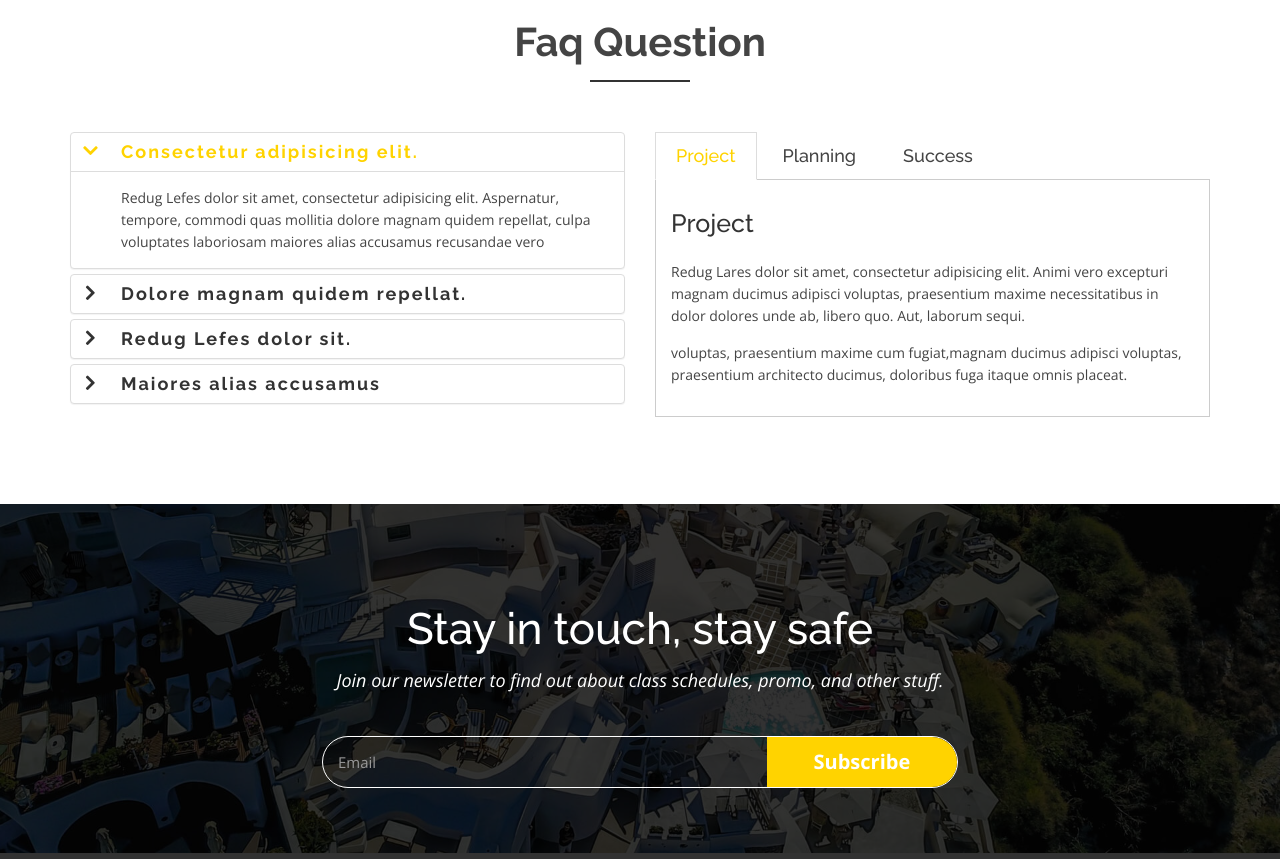
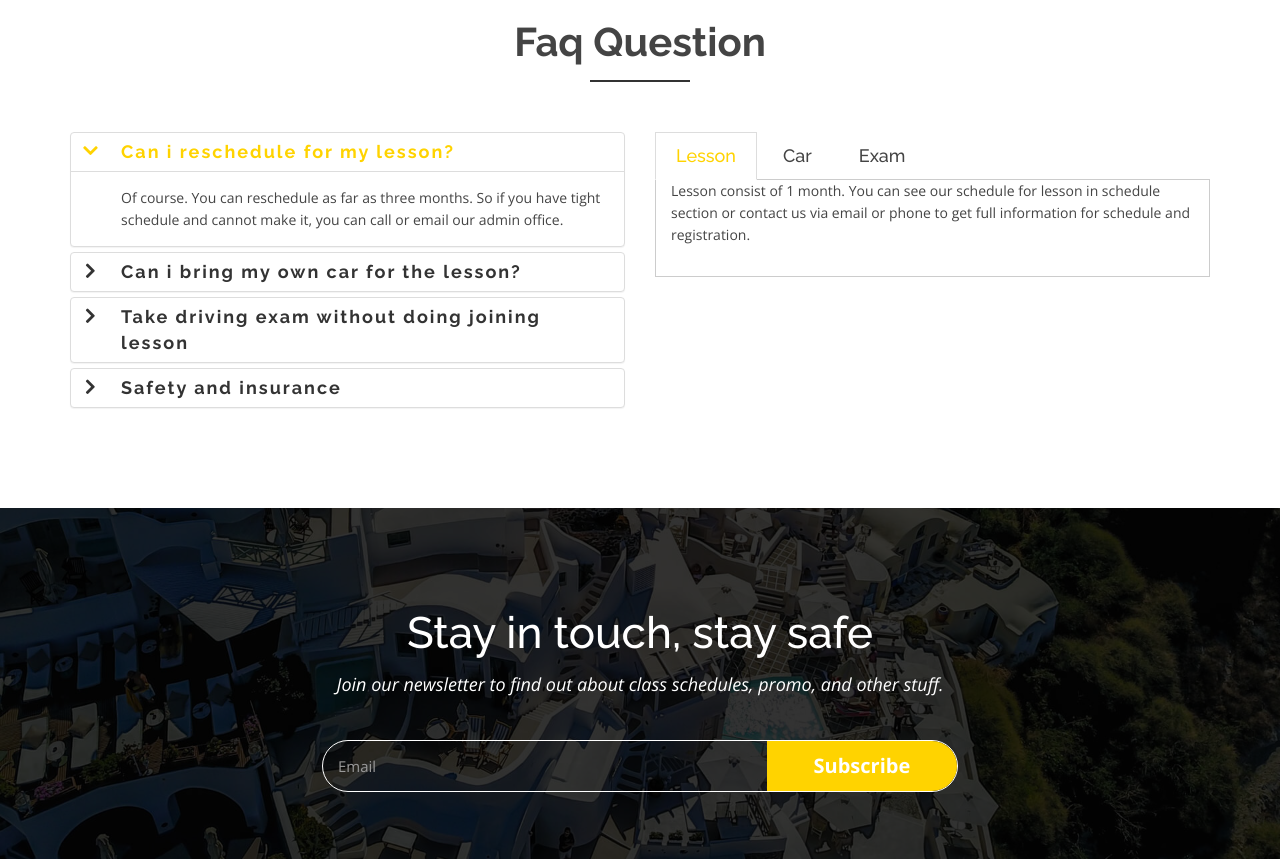
Before and after one commit to tsabitg23/bits_driving_school, a plain HTML site: page index.html in a window 1280 px wide. Shown: the part 2280-3139 px from the top of the page. Drawn offline with nearby package versions, Linux system fonts and the light colour scheme.

Commit message:
fix: FAQ

```diff
--- a/index.html
+++ b/index.html
@@ -394,14 +394,14 @@
                 <div class="panel-heading">
                   <h4 class="check-title">
 											<a data-toggle="collapse" class="active" data-parent="#accordion" href="#check1">
-                                                <span class="acc-icons"></span>Consectetur adipisicing elit.
+                                                <span class="acc-icons"></span>Can i reschedule for my lesson?
 											</a>
 										</h4>
                 </div>
                 <div id="check1" class="panel-collapse collapse in">
                   <div class="panel-body">
                     <p>
-                      Redug Lefes dolor sit amet, consectetur adipisicing elit. Aspernatur, tempore, commodi quas mollitia dolore magnam quidem repellat, culpa voluptates laboriosam maiores alias accusamus recusandae vero
+                      Of course. You can reschedule as far as three months. So if you have tight schedule and cannot make it, you can call or email our admin office.
                     </p>
                   </div>
                 </div>
@@ -412,14 +412,14 @@
                 <div class="panel-heading">
                   <h4 class="check-title">
 											<a data-toggle="collapse" data-parent="#accordion" href="#check2">
-                                                <span class="acc-icons"></span> Dolore magnam quidem repellat.
+                                                <span class="acc-icons"></span> Can i bring my own car for the lesson?
 											</a>
 										</h4>
                 </div>
                 <div id="check2" class="panel-collapse collapse">
                   <div class="panel-body">
                     <p>
-                      Redug Lefes dolor sit amet, consectetur adipisicing elit. Aspernatur, tempore, commodi quas mollitia dolore magnam quidem repellat, culpa voluptates laboriosam maiores alias accusamus recusandae vero aperiam sint nulla beatae eos.
+                      Yes. And we believe to learn with your own car is better as you are getting used to the vehicle that you will be using later. We encourage that but also encourage using our vehicle with safety bumper.
                     </p>
                   </div>
                 </div>
@@ -430,14 +430,14 @@
                 <div class="panel-heading">
                   <h4 class="check-title">
 											<a data-toggle="collapse" data-parent="#accordion" href="#check3">
-                                                <span class="acc-icons"></span>Redug Lefes dolor sit.
+                                                <span class="acc-icons"></span>Take driving exam without doing joining lesson
 											</a>
 										</h4>
                 </div>
                 <div id="check3" class="panel-collapse collapse ">
                   <div class="panel-body">
                     <p>
-                      Redug Lefes dolor sit amet, consectetur adipisicing elit. Aspernatur, tempore, commodi quas mollitia dolore magnam quidem repellat, culpa voluptates laboriosam maiores alias accusamus recusandae vero aperiam sint nulla beatae eos.
+                      We open for all the exam taker to take the examination to get driving lesson on our establishment. You can take the exam without joining the class and get the license as we are cooperating with DMV.
                     </p>
                   </div>
                 </div>
@@ -448,14 +448,14 @@
                 <div class="panel-heading">
                   <h4 class="check-title">
 											<a data-toggle="collapse" data-parent="#accordion" href="#check4">
-                                                <span class="acc-icons"></span>Maiores alias accusamus
+                                                <span class="acc-icons"></span>Safety and insurance
 											</a>
 										</h4>
                 </div>
                 <div id="check4" class="panel-collapse collapse">
                   <div class="panel-body">
                     <p>
-                      Redug Lefes dolor sit amet, consectetur adipisicing elit. Aspernatur, tempore, commodi quas mollitia dolore magnam quidem repellat, culpa voluptates laboriosam maiores alias accusamus recusandae vero aperiam sint nulla beatae eos.
+                      We hold safety as the utmost importances in our establishment. The fee for joining lesson or taking the exam is including insurance for all accident and other unforeseen events. You eligible to our insurance grant up to $10.000
                     </p>
                   </div>
                 </div>
@@ -469,13 +469,13 @@
             <!-- Nav tabs -->
             <ul class="nav nav-tabs" role="tablist">
               <li class="active">
-                <a href="#p-view-1" role="tab" data-toggle="tab">Project</a>
+                <a href="#p-view-1" role="tab" data-toggle="tab">Lesson</a>
               </li>
               <li>
-                <a href="#p-view-2" role="tab" data-toggle="tab">Planning</a>
+                <a href="#p-view-2" role="tab" data-toggle="tab">Car</a>
               </li>
               <li>
-                <a href="#p-view-3" role="tab" data-toggle="tab">Success</a>
+                <a href="#p-view-3" role="tab" data-toggle="tab">Exam</a>
               </li>
             </ul>
           </div>
@@ -483,12 +483,8 @@
             <div class="tab-pane active" id="p-view-1">
               <div class="tab-inner">
                 <div class="event-content head-team">
-                  <h4>Project</h4>
                   <p>
-                    Redug Lares dolor sit amet, consectetur adipisicing elit. Animi vero excepturi magnam ducimus adipisci voluptas, praesentium maxime necessitatibus in dolor dolores unde ab, libero quo. Aut, laborum sequi.
-                  </p>
-                  <p>
-                    voluptas, praesentium maxime cum fugiat,magnam ducimus adipisci voluptas, praesentium architecto ducimus, doloribus fuga itaque omnis placeat.
+                    Lesson consist of 1 month. You can see our schedule for lesson in schedule section or contact us via email or phone to get full information for schedule and registration.
                   </p>
                 </div>
               </div>
@@ -496,12 +492,8 @@
             <div class="tab-pane" id="p-view-2">
               <div class="tab-inner">
                 <div class="event-content head-team">
-                  <h4>Planning</h4>
                   <p>
-                    voluptas, praesentium maxime cum fugiat,magnam ducimus adipisci voluptas, praesentium architecto ducimus, doloribus fuga itaque omnis.
-                  </p>
-                  <p>
-                    Redug Lares dolor sit amet, consectetur adipisicing elit. Animi vero excepturi magnam ducimus adipisci voluptas, praesentium maxime necessitatibus in dolor dolores unde ab, libero quo. Aut.
+                    We have 100 plus cars selection for you to use in the lesson. Automatic or stick shift, SUV, LCGC, truck, monstertruck you named it we have it.
                   </p>
                 </div>
               </div>
@@ -509,12 +501,8 @@
             <div class="tab-pane" id="p-view-3">
               <div class="tab-inner">
                 <div class="event-content head-team">
-                  <h4>Success</h4>
                   <p>
-                    voluptas, praesentium maxime cum fugiat,magnam ducimus adipisci voluptas, praesentium architecto ducimus, doloribus fuga itaque omnis placeat.
-                  </p>
-                  <p>
-                    voluptas, praesentium maxime cum fugiat,magnam ducimus adipisci voluptas, praesentium architecto ducimus, doloribus fuga itaque omnis.
+                    We hold driving license examination every two months or every months if there are many request or student finished lesson in that month. If you have premium lesson, then you can take mock exam also real exam for free as it included in your payment plan. Other than that you have to pay $50
                   </p>
                 </div>
               </div>
```
